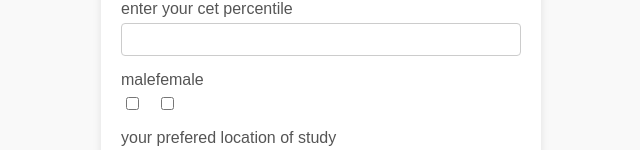
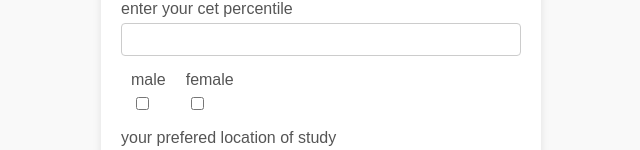
Before and after one commit to sidharth-sinhasane/college-recommendation-system, a plain HTML site: page client/selectcollege/inputpage.html in a window 1280 px wide. Shown: the part 172-322 px from the top of the page, without its empty margins (319-959 px from the left). Drawn offline with Linux system fonts and the light colour scheme.

Commit message:
gender field corrected

```diff
--- a/client/selectcollege/inputpage.html
+++ b/client/selectcollege/inputpage.html
@@ -21,11 +21,11 @@
         </div>
 
         <div class="inputelements" id="gender-selecter">
-            <div>
+            <div class="genderfield">
                 <label for="male">male</label>
                 <input type="checkbox" id="male">
             </div>
-            <div>
+            <div class="genderfield">
                 <label for="female"> female</label>
                 <input type="checkbox"  id="female">
             </div>
--- a/client/selectcollege/style.css
+++ b/client/selectcollege/style.css
@@ -38,7 +38,10 @@ body {
     margin-bottom: 5px;
     color: #555;
 }
-
+.genderfield{
+    margin-left: 10px;
+    margin-right: 10px;
+}
 .inputelements input[type="text"] {
     width: 100%;
     padding: 8px;
```
